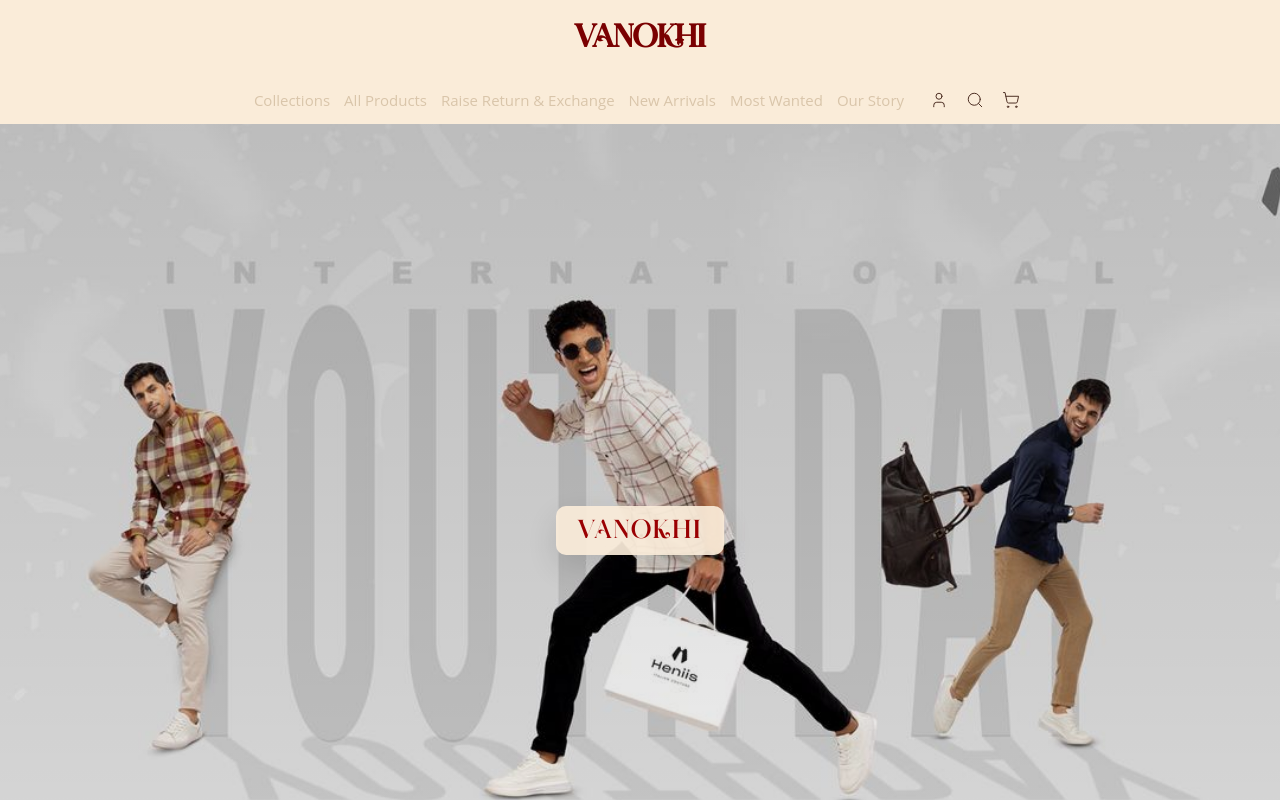
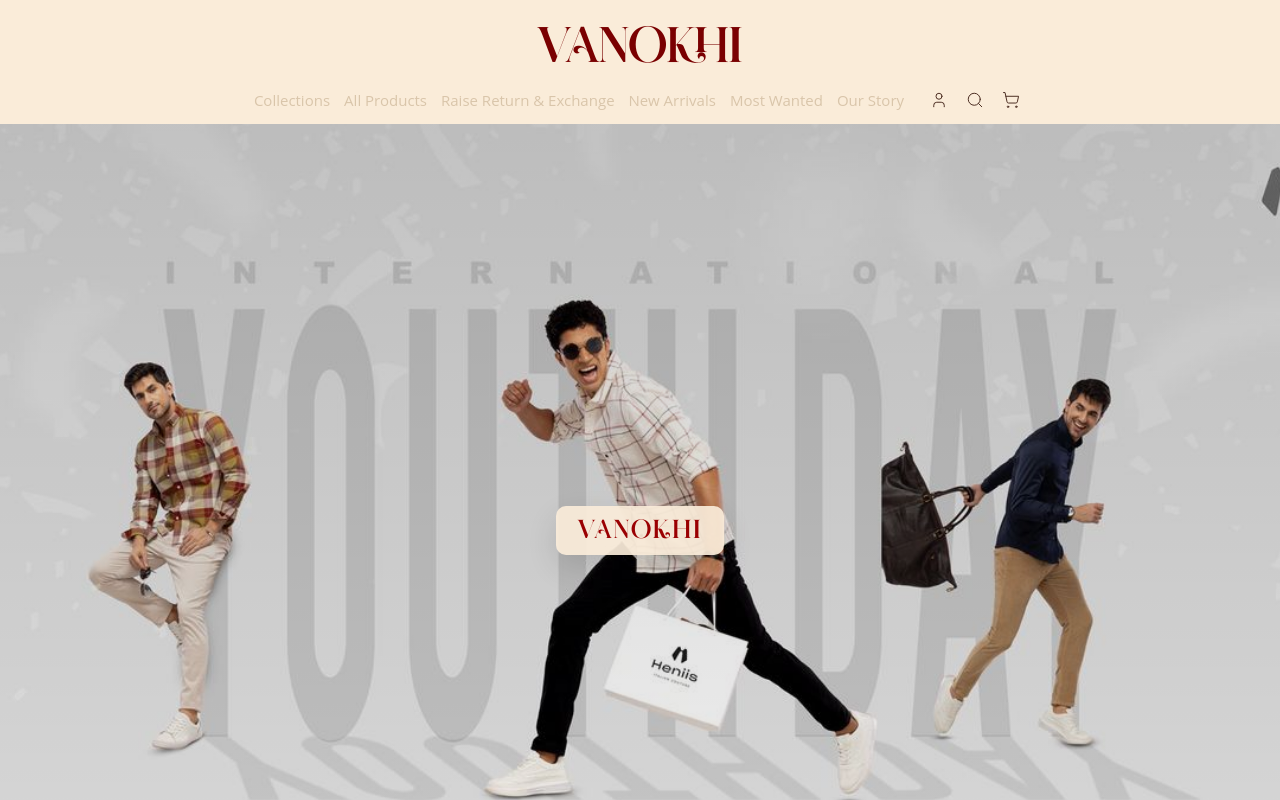
Before and after one commit to multileo-ai/vanokhi, a React (Vite) app: page / in a window 1280 px wide. Built offline with nearby package versions, Linux system fonts and the light colour scheme; a web font is replaced by a local one.

Commit message:
4th push

```diff
--- a/src/components/Navbar.css
+++ b/src/components/Navbar.css
@@ -21,10 +21,16 @@
 
 .nav-logo {
   font-family: "VanokhiSerif", serif;
-  font-size: 3.2rem; /* kept large for your design, slightly tuned to fit height */
+  font-size: clamp(3.5rem, 8vw, 5rem); /* kept large for your design, slightly tuned to fit height */
   /* letter-spacing: 4px; */
   text-transform: uppercase;
   color: #7a0001; /* ensure visible text color across browsers */
-  margin: 0;
+  margin-top: 20px;
   line-height: 1;
+
+  font-family: "VanokhiSerif", serif;
+
+  /* letter-spacing: 4px; */
+  font-weight: 500;
+
 }
```
